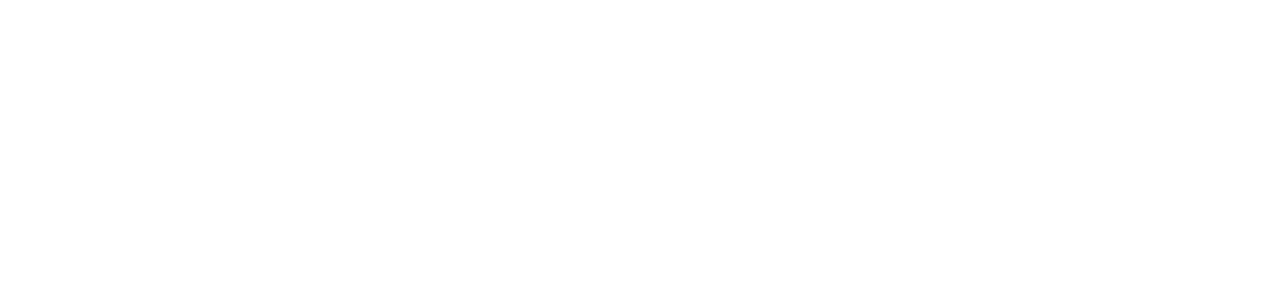
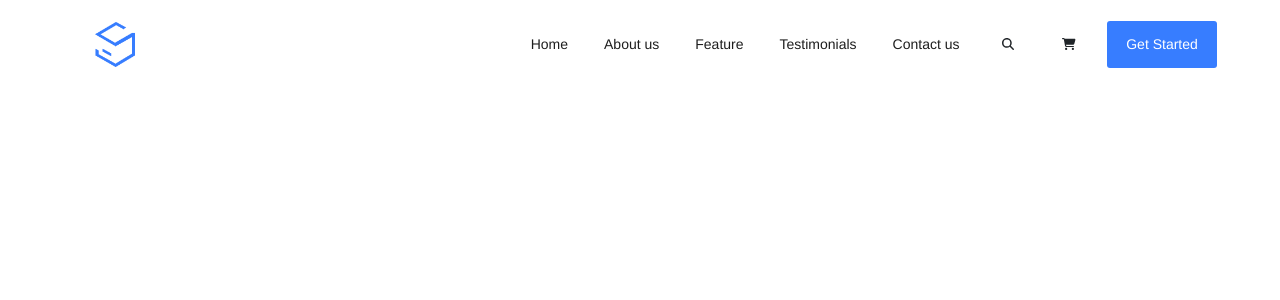
Before and after one commit to Bilobra/proj-html-vuejs, a Vue app: page / in a window 1280 px wide. Shown: the top 300 px of the page. Built offline with nearby package versions, Linux system fonts and the light colour scheme.

Commit message:
add Header components

```diff
--- a/src/App.vue
+++ b/src/App.vue
@@ -1,21 +1,23 @@
 <template>
   <div id="app">
-
+    <HeaderComponent />
   </div>
 </template>
 
 <script>
-
+import HeaderComponent from './components/HeaderComponent.vue'
 
 export default {
   name: 'App',
   components: {
-
+    HeaderComponent,
   }
 }
 </script>
 
 <style lang="scss">
+@import './style/GeneralStyle.scss';
+
 #app {
   font-family: Avenir, Helvetica, Arial, sans-serif;
 
--- /dev/null
+++ b/src/LinkArray.js
@@ -0,0 +1,29 @@
+ const links = [
+    {
+        text: 'Home',
+        href: '#',
+        current: true,
+    },
+    {
+        text: 'About us',
+        href: '#',
+        current: false,
+    },
+    {
+        text: 'Feature',
+        href: '#',
+        current: false,
+    },
+    {
+        text: 'Testimonials',
+        href: '#',
+        current: false,
+    },
+    {
+        text: 'Contact us',
+        href: '#',
+        current: false,
+    },
+]
+
+export default links
--- /dev/null
+++ b/src/components/HeaderComponent.vue
@@ -0,0 +1,67 @@
+<template>
+    <header>
+        <nav >
+            <ul class="d-flex gap-3 align-items-center link-wrapper">
+                <li class="me-auto">
+                    <img src="../assets/img/logo-2.png" alt="logo" class="img_logo">
+                </li>
+
+                <ProductLinkHeader v-for="(link,i) in LinkArray" :key="i" :link="link.text" >
+
+                </ProductLinkHeader>
+
+                <li class="p-3 icons_header">
+                    <font-awesome-icon icon="fa-solid fa-magnifying-glass" />
+                </li>
+                <li class="p-3 icons_header">
+                    <font-awesome-icon icon="fa-solid fa-cart-shopping" />
+                </li>
+                <li>
+                    <input type="button" value="Get Started" class="button_default">
+                </li>
+            </ul>
+        </nav>
+    </header>
+</template>
+
+<script>
+import ProductLinkHeader from '../components/ProductLinkHeader.vue'
+import LinkArray from '../LinkArray'
+export default {
+    name: 'HeaderComponent',
+    components:{
+        ProductLinkHeader,
+    },
+    data() {
+        return {
+            LinkArray,
+        }
+    }
+}
+</script>
+
+<style lang="scss" scoped>
+header{
+    height: 80px;
+
+    nav{
+        max-width: 1154px;
+        margin:0 auto;
+        padding-top: 14px;
+    }
+
+    .link_wrapper{
+        height: 100%;
+
+
+    }
+    .img_logo{
+        height: 45px;
+        width: auto;
+    }
+
+    .icons_header{
+        font-size: 12px;
+    }
+}
+</style>
--- /dev/null
+++ b/src/components/ProductLinkHeader.vue
@@ -0,0 +1,26 @@
+<template>
+    <li class="link_list">
+        <a href="#">
+            {{link}}
+        </a>
+    </li>
+</template>
+
+<script>
+export default {
+    name: 'ProductLinkHeader',
+    props: {
+        link: String,
+    }
+}
+</script>
+
+<style lang="scss" scoped>
+    @import '../style/VarColor.scss';
+.link_list {
+    padding: 8px 10px;
+    line-height: 45px;
+    font-size: 14px;
+    color:$main-text-color;
+}
+</style>
--- a/src/style/GeneralStyle.scss
+++ b/src/style/GeneralStyle.scss
@@ -0,0 +1,28 @@
+ul,
+ol,
+menu {
+    list-style: none;
+}
+
+a{
+    text-decoration: none !important;
+    color: currentColor !important;
+}
+
+img {
+    max-width: 100%;
+}
+
+// button
+@import './VarColor.scss';
+
+.button_default{
+    width: 110px;
+    line-height: 45px;
+    color:white;
+    background-color: $main-button-color;
+    border: none;
+    border-radius: 3px;
+    // padding: 0 20px;
+    font-size: 14px;
+}
--- a/src/style/VarColor.scss
+++ b/src/style/VarColor.scss
@@ -1,7 +1,7 @@
 // BACKGROUND
 
 $button-hover-color: #1E1E1E;
-// $main-button-color : #377DFF;
+$main-button-color : #377DFF;
 $jumbo-bg-color: #F2F7FF;
 $light-gray:#00000026;
 
@@ -10,3 +10,4 @@
 $button-text-colo: #FFFFFF;
 $active-icon-color: #377DFF;
 $small-text-color: #8E989F;
+$main-text-color: #1E1E1E;
```
